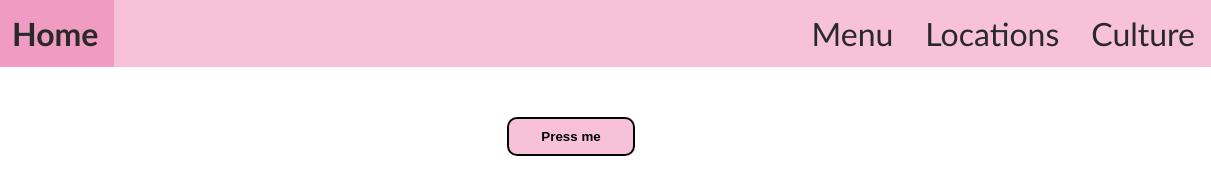
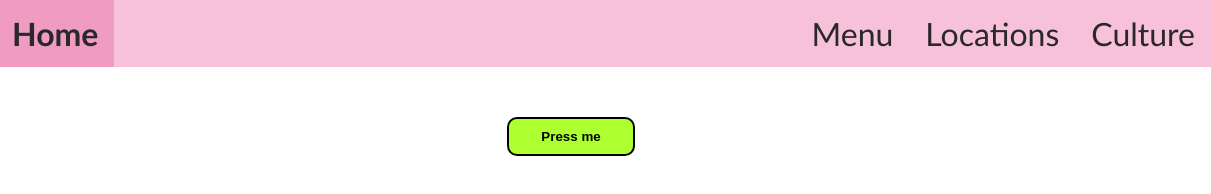
Before and after one commit to SimonKjoeller/CBS_2024E, a website: page public/index.html in a window 1280 px wide. Shown: the full height of the page, 69-1280 px from the left. Drawn offline with nearby package versions, Linux system fonts and the light colour scheme; files that its build step writes are made by us from their sources; files whose address does not match are found by name.

Commit message:
style test

```diff
--- a/public/styles/global.css
+++ b/public/styles/global.css
@@ -23,12 +23,13 @@ ul {
   padding: 14px 16px;
   text-decoration: none;
 }
-  li img{
+
+li img {
   display: block;
   width: 65px;
 }
 
-.active{
+.active {
   background-color: #f09bc1;
   font-weight: bolder;
 }
@@ -56,6 +57,6 @@ ul {
   padding: 10px;
   margin-left: 45%;
   margin-right: 45%;
-  background-color: #f7c1d9;
+  background-color: greenyellow;
   font-weight: bold;
 }
```
Lines whose indentation alone changed are shown as unchanged.
